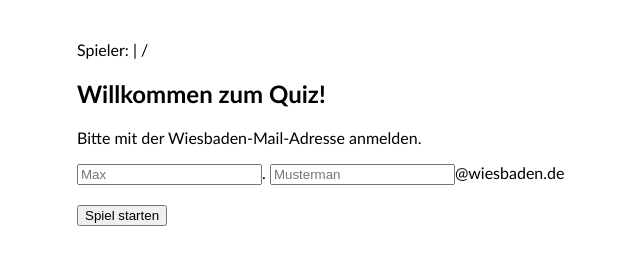
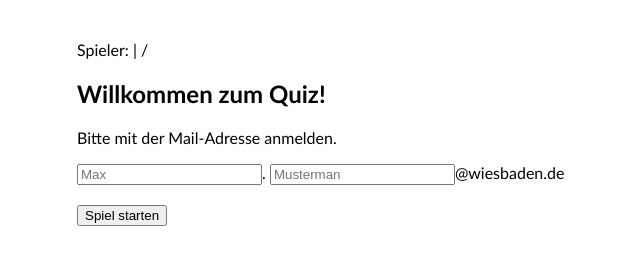
Before and after one commit to amaxdv/mxQuiz, a website: page public/quiz-index.html in a window 1280 px wide. Shown: the full height of the page, 179-819 px from the left. Drawn offline with Linux system fonts and the light colour scheme.

Commit message:
Fix HTML structure and update user prompt

```diff
--- a/public/quiz-index.html
+++ b/public/quiz-index.html
@@ -18,7 +18,7 @@
         <!--Start Screen-->
         <div id="start-screen">
             <h2>Willkommen zum Quiz!</h2>
-            <p>Bitte mit der Wiesbaden-Mail-Adresse anmelden.</p>
+            <p>Bitte mit der Mail-Adresse anmelden.</p>
             <input type="text" id="userNameF" placeholder="Max" required>.
             <input type="text" id="userNameL" placeholder="Musterman" required>@wiesbaden.de
 
@@ -83,4 +83,5 @@
 <script src="quiz-script.js" defer></script>
 
 </body>
+
 </html>
```
